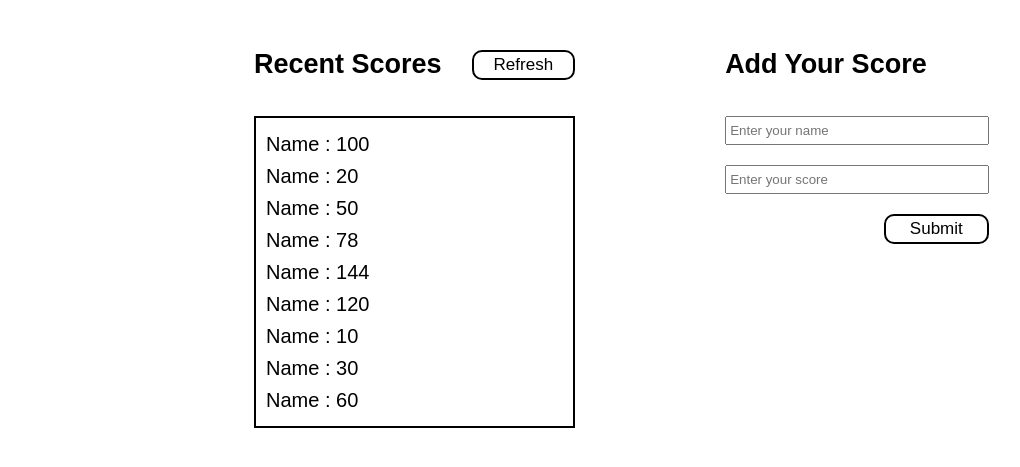
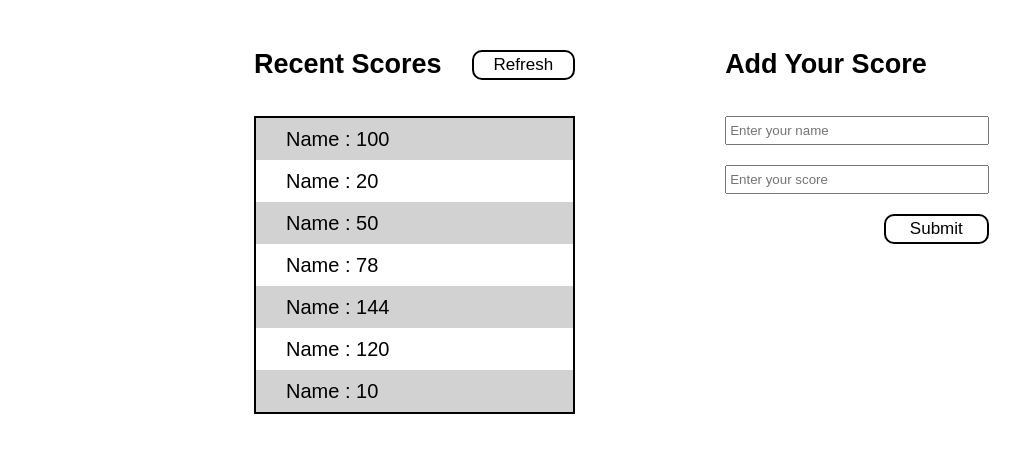
Before and after one commit to kene-creator/Leaderboard-project, a website built with webpack: page src/template.html in a window 1280 px wide. Shown: the part 123-590 px from the top of the page, without its empty margins (2-1022 px from the left). Built offline with nearby package versions, Linux system fonts and the light colour scheme.

Commit message:
Add style for even list items

```diff
--- a/src/module/index.js
+++ b/src/module/index.js
@@ -1 +1,9 @@
 import '../styles/style.css';
+
+const list = document.querySelectorAll('.score-list');
+
+list.forEach((el, i) => {
+  if (i % 2 === 0) {
+    el.classList.add('bg-gray');
+  }
+});
--- a/src/styles/style.css
+++ b/src/styles/style.css
@@ -70,7 +70,10 @@ body {
   list-style-type: none;
   font-size: 2rem;
   border: 2px solid black;
-  padding: 1rem;
+}
+
+.score-list {
+  padding: 0.5rem 0 0.5rem 3rem;
 }
 
 .form {
@@ -98,3 +101,7 @@ body {
   width: 40%;
   align-self: flex-end;
 }
+
+.bg-gray {
+  background-color: rgba(128, 128, 128, 0.355);
+}
--- a/src/template.html
+++ b/src/template.html
@@ -25,8 +25,6 @@
             <li class="score-list">Name : 144</li>
             <li class="score-list">Name : 120</li>
             <li class="score-list">Name : 10</li>
-            <li class="score-list">Name : 30</li>
-            <li class="score-list">Name : 60</li>
           </ul>
         </div>
       </div>
```
